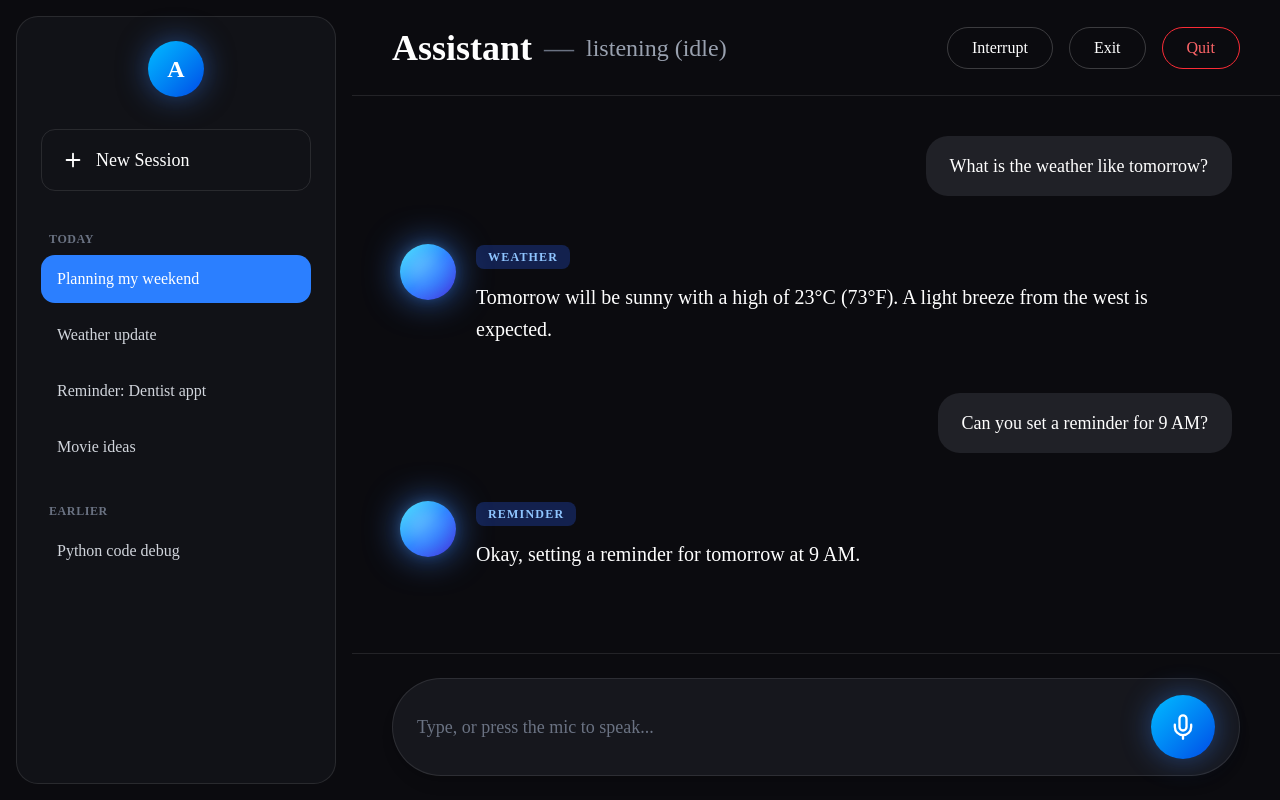
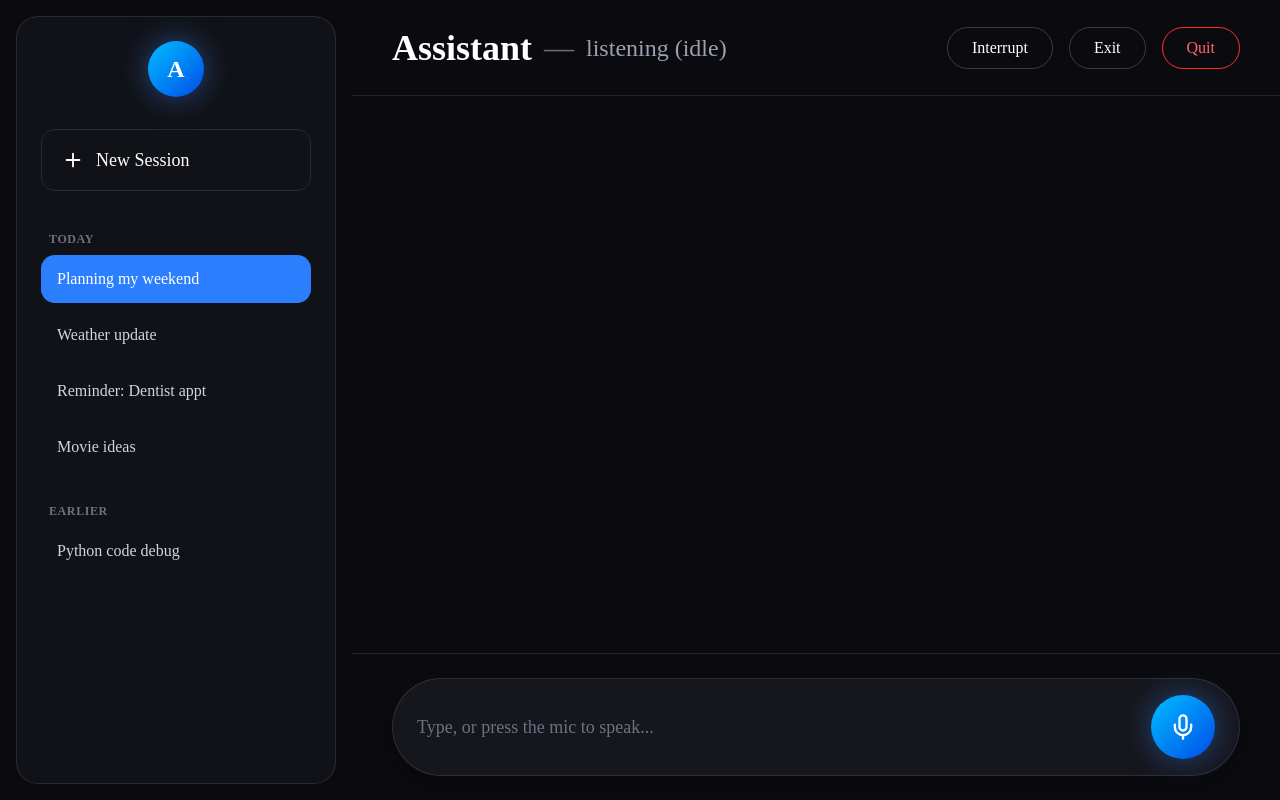
Before and after one commit to Yatheswar546/voice-assistant, a Next.js app: page / in a window 1280 px wide. Built offline with nearby package versions, Linux system fonts and the light colour scheme.

Commit message:
feature/making-complete-chat-window-dynamic

```diff
--- a/components/chat/ChatWindow.tsx
+++ b/components/chat/ChatWindow.tsx
@@ -1,16 +1,33 @@
 import MessageList from "./MessageList";
 import type { ChatMessage } from "@/types/chat";
+import { useEffect, useRef } from "react";
 
 interface ChatWindowProps {
   messages: ChatMessage[];
+  isLoading: boolean;
 }
 
 export default function ChatWindow({
   messages,
+  isLoading,
 }: ChatWindowProps) {
+
+  const bottomRef = useRef<HTMLDivElement | null>(null);
+
+  useEffect(() => {
+    bottomRef.current?.scrollIntoView({
+      behavior: "smooth",
+    });
+  }, [messages, isLoading]);
+
   return (
     <section className="h-full overflow-y-auto px-12 py-10">
-      <MessageList messages={messages} />
+      <MessageList
+        messages={messages}
+        isLoading={isLoading}
+      />
+
+      <div ref={bottomRef} />
     </section>
   );
 }
--- a/components/chat/MessageList.tsx
+++ b/components/chat/MessageList.tsx
@@ -4,10 +4,12 @@ import type { ChatMessage } from "@/types/chat";
 
 interface MessageListProps {
   messages: ChatMessage[];
+  isLoading: boolean;
 }
 
 export default function MessageList({
   messages,
+  isLoading,
 }: MessageListProps) {
   return (
     <div className="space-y-12">
@@ -25,6 +27,14 @@ export default function MessageList({
           />
         )
       )}
+
+      {/* Loading Message */}
+      {isLoading && (
+        <AssistantMessage
+          category=""
+          message="Thinking..."
+        />
+      )}
     </div>
   );
 }
--- a/components/layout/MainContent.tsx
+++ b/components/layout/MainContent.tsx
@@ -5,34 +5,17 @@ import ChatWindow from "@/components/chat/ChatWindow";
 import VoiceInput from "@/components/voice/VoiceInput";
 import { useState } from "react";
 import type { ChatMessage } from "@/types/chat";
+import { sendMessage } from "@/services/chat.service";
 
 export default function MainContent() {
 
   const [input, setInput] = useState("");
 
-  const [messages, setMessages] = useState<ChatMessage[]>([
-    {
-      role: "user",
-      message: "What is the weather like tomorrow?",
-    },
-    {
-      role: "assistant",
-      category: "Weather",
-      message:
-        "Tomorrow will be sunny with a high of 23°C (73°F). A light breeze from the west is expected.",
-    },
-    {
-      role: "user",
-      message: "Can you set a reminder for 9 AM?",
-    },
-    {
-      role: "assistant",
-      category: "Reminder",
-      message: "Okay, setting a reminder for tomorrow at 9 AM.",
-    },
-  ]);
+  const [messages, setMessages] = useState<ChatMessage[]>([]);
 
-  const handleSendMessage = () => {
+  const [isLoading, setIsLoading] = useState(false);
+
+  const handleSendMessage = async () => {
     const trimmedMessage = input.trim();
 
     if (!trimmedMessage) return;
@@ -45,6 +28,38 @@ export default function MainContent() {
     setMessages((prev) => [...prev, newMessage]);
 
     setInput("");
+
+    try {
+
+      setIsLoading(true);
+
+      const response = await sendMessage({
+        message: trimmedMessage,
+      });
+
+      const assistantMessage: ChatMessage = {
+        role: "assistant",
+        message: response.reply,
+      };
+
+      setMessages((prev) => [...prev, assistantMessage]);
+
+      setIsLoading(false);
+
+    } catch (error) {
+
+      setIsLoading(false);
+
+      console.error(error);
+
+      const assistantMessage: ChatMessage = {
+        role: "assistant",
+        message: "Sorry, something went wrong.",
+      };
+
+      setMessages((prev) => [...prev, assistantMessage]);
+    }
+
   };
 
   return (
@@ -52,13 +67,17 @@ export default function MainContent() {
       <AssistantHeader />
 
       <div className="flex-1 overflow-hidden">
-        <ChatWindow messages={messages} />
+        <ChatWindow
+          messages={messages}
+          isLoading={isLoading}
+        />
       </div>
 
       <VoiceInput
         input={input}
         onInputChange={setInput}
         onSend={handleSendMessage}
+        isLoading={isLoading}
       />
     </main>
   );
--- a/components/voice/VoiceButton.tsx
+++ b/components/voice/VoiceButton.tsx
@@ -1,8 +1,20 @@
 import { Mic } from "lucide-react";
 
-export default function VoiceButton() {
+interface VoiceButtonProps {
+  onSend: () => void;
+  isLoading: boolean;
+}
+
+export default function VoiceButton({
+  onSend,
+  isLoading,
+}: VoiceButtonProps) {
   return (
-    <button className="group flex h-16 w-16 items-center justify-center rounded-full bg-gradient-to-br from-sky-400 to-blue-700 shadow-[0_0_30px_rgba(59,130,246,0.45)] transition-all duration-300 hover:scale-105 hover:shadow-[0_0_45px_rgba(59,130,246,0.7)]">
+    <button
+      onClick={onSend}
+      disabled={isLoading}
+      className="group flex h-16 w-16 items-center justify-center rounded-full bg-gradient-to-br from-sky-400 to-blue-700 shadow-[0_0_30px_rgba(59,130,246,0.45)] transition-all duration-300 hover:scale-105 hover:shadow-[0_0_45px_rgba(59,130,246,0.7)] disabled:cursor-not-allowed disabled:opacity-50"
+    >
       <Mic
         size={28}
         className="text-white transition-transform group-hover:scale-110"
--- a/components/voice/VoiceInput.tsx
+++ b/components/voice/VoiceInput.tsx
@@ -4,12 +4,14 @@ interface VoiceInputProps {
   input: string;
   onInputChange: (value: string) => void;
   onSend: () => void;
+  isLoading: boolean;
 }
 
 export default function VoiceInput({
   input,
   onInputChange,
   onSend,
+  isLoading,
 }: VoiceInputProps) {
   return (
     <footer className="border-t border-white/10 px-10 py-6">
@@ -19,15 +21,19 @@ export default function VoiceInput({
           value={input}
           onChange={(e) => onInputChange(e.target.value)}
           onKeyDown={(e) => {
-            if (e.key === "Enter") {
+            if (e.key === "Enter" && !isLoading) {
               onSend();
             }
           }}
           placeholder="Type, or press the mic to speak..."
           className="flex-1 bg-transparent text-lg text-white placeholder:text-gray-500 focus:outline-none"
+          disabled={isLoading}
         />
 
-        <VoiceButton />
+        <VoiceButton
+          onSend={onSend}
+          isLoading={isLoading}
+        />
       </div>
     </footer>
   );
--- /dev/null
+++ b/services/chat.service.ts
@@ -0,0 +1,21 @@
+import type { ChatRequest, ChatResponse, ApiError } from "@/types/api";
+
+export async function sendMessage(
+  request: ChatRequest
+): Promise<ChatResponse> {
+  const response = await fetch("/api/chat", {
+    method: "POST",
+    headers: {
+      "Content-Type": "application/json",
+    },
+    body: JSON.stringify(request),
+  });
+
+  const data = await response.json();
+
+  if (!response.ok) {
+    throw new Error((data as ApiError).error);
+  }
+
+  return data as ChatResponse;
+}
```
Also changed, not shown: types/api.ts (+11 -0 lines).
